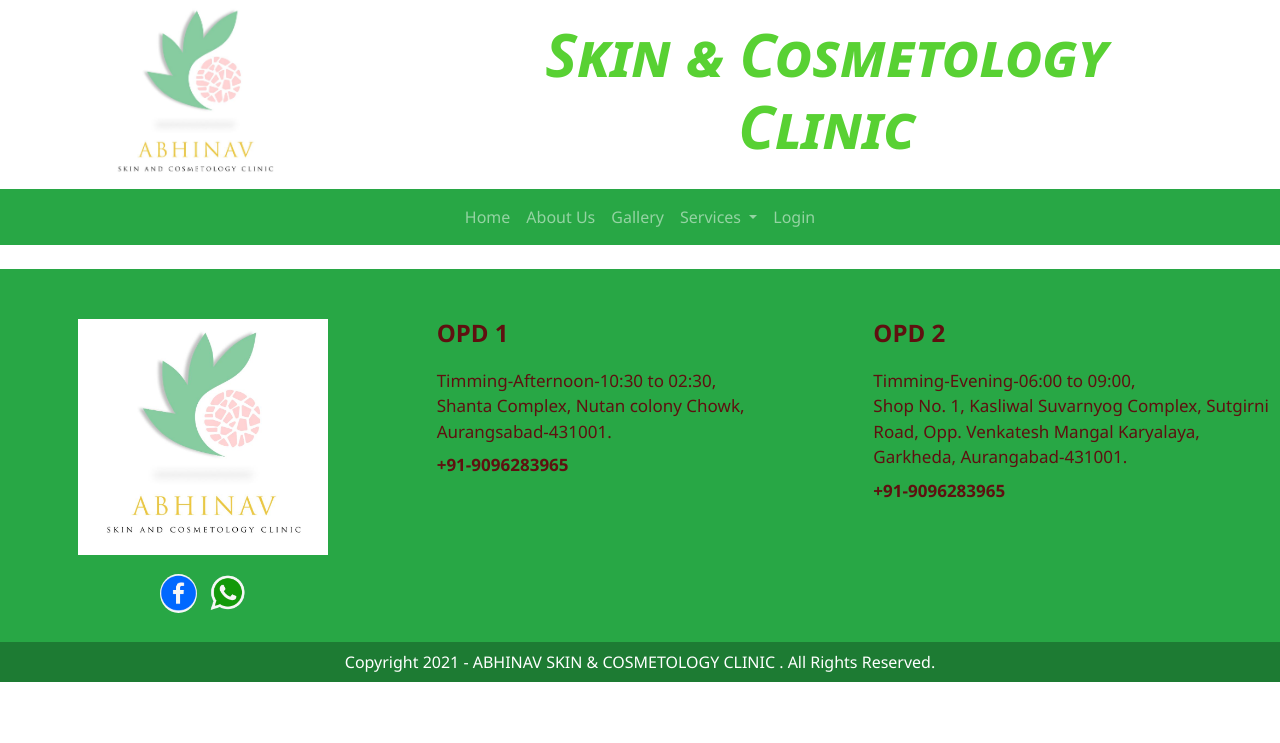
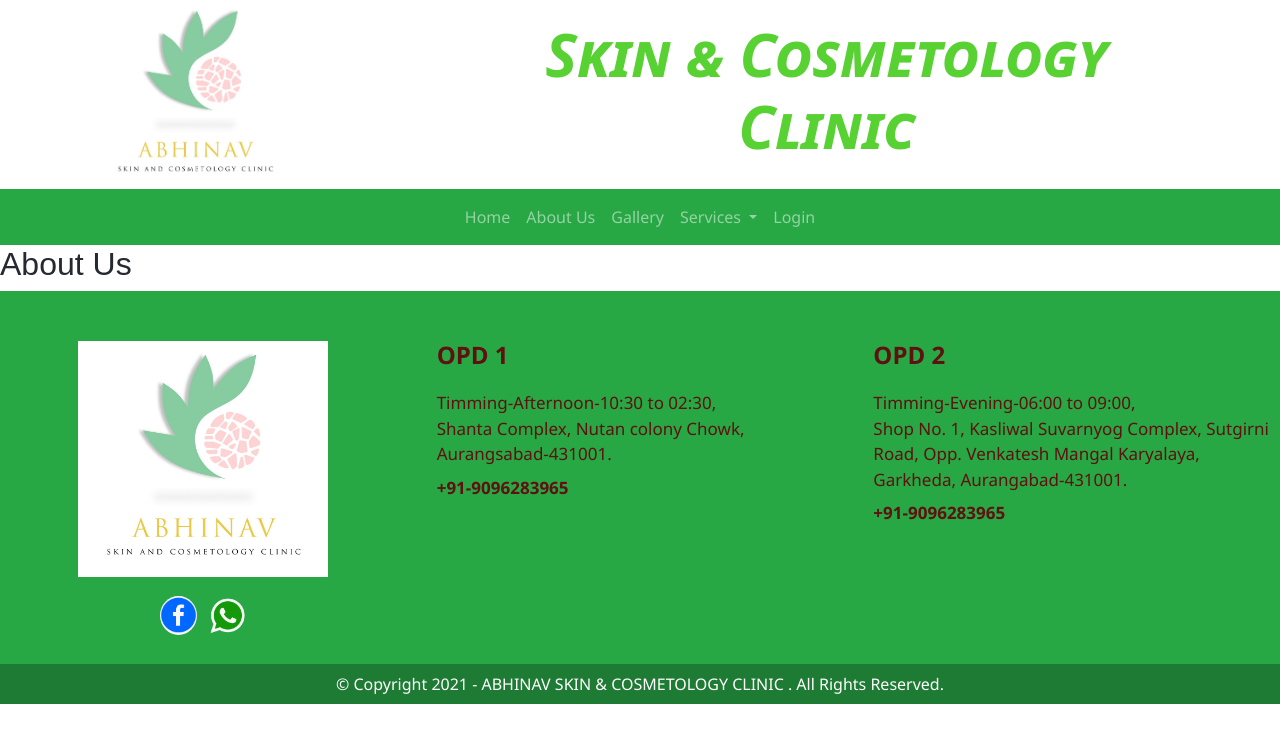
Before and after one commit to syedazhar5/abhinav, a PHP site: page /about.php in a window 1280 px wide. Shown: the top 743 px of the page. Run offline with PHP 8.4, Linux system fonts and the light colour scheme.

Commit message:
About added,copyright symbol added

```diff
--- a/about.php
+++ b/about.php
@@ -1,3 +1,3 @@
 <?php include_once('templates/header.php')  ?>
-<br>
+<h2 style="font-family:Arial, Helvetica, sans-serif; text-align:left;"> About Us</h2>
 <?php include_once('templates/footer.php')  ?>
--- a/templates/footer.php
+++ b/templates/footer.php
@@ -47,7 +47,7 @@
 <div class="row">
     <div class="col-lg-12">
         <p style="background: #1d7b33;" class="text-center text-white p-2">
-            Copyright 2021 - ABHINAV SKIN & COSMETOLOGY CLINIC . All Rights Reserved.
+            &copy; Copyright 2021 - ABHINAV SKIN & COSMETOLOGY CLINIC . All Rights Reserved.
         </p>
     </div>
 </div>
```
